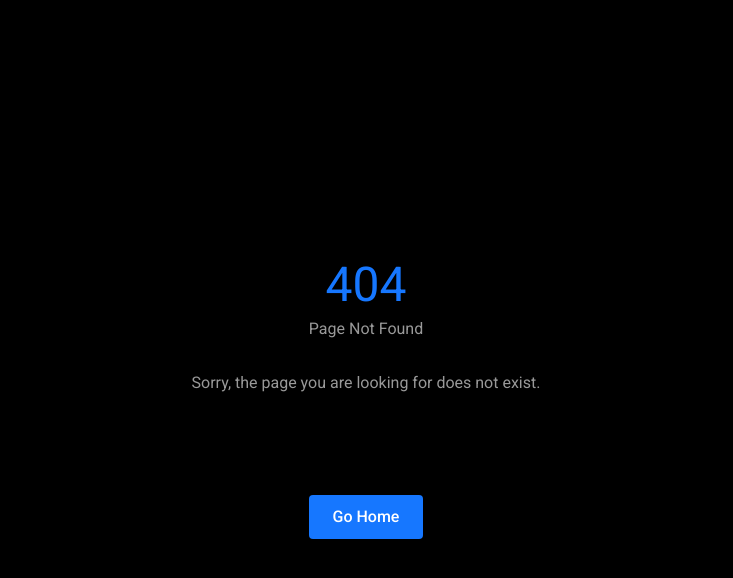
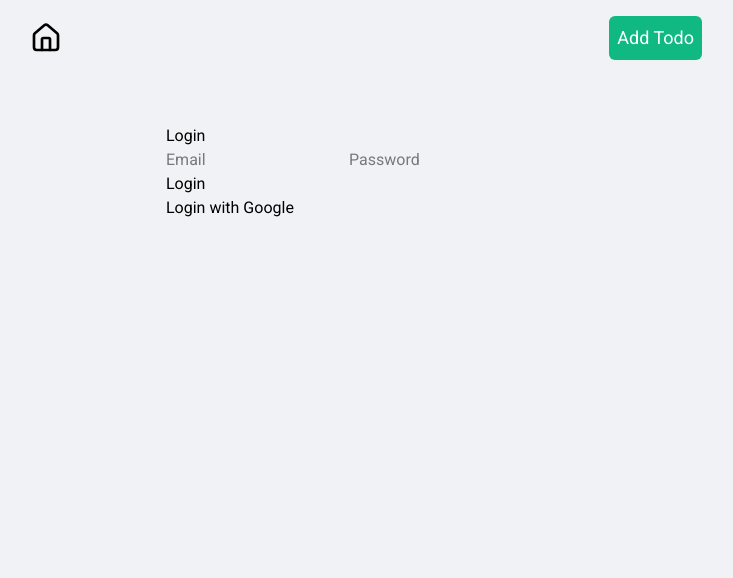
Before and after one commit to corneliusweb/todo-app-monorepo, a Next.js app in the folder next-ts/: page /login in a window 1280 px wide. Before the commit this address had no page. Shown: the top 578 px of the page, without its empty margins (274-1007 px from the left). Built offline with nearby package versions, Linux system fonts and the light colour scheme; no server answers.

Commit message:
feat(auth): implement signin/login auth

```diff
--- a/next-ts/app/layout.tsx
+++ b/next-ts/app/layout.tsx
@@ -3,6 +3,7 @@ import { Space_Grotesk, Roboto } from 'next/font/google';
 import './globals.css';
 import Header from '@/components/Header';
 import QueryProvider from '@/components/QueryProvider';
+import { AuthProvider } from '@/context/AuthContext';
 
 const geistSans = Space_Grotesk({
 	variable: '--font-geist-sans',
@@ -29,10 +30,12 @@ export default function RootLayout({
 			<body
 				className={`${geistSans.variable} ${geistMono.variable} antialiased`}
 			>
-				<QueryProvider>
-					<Header />
-					{children}
-				</QueryProvider>
+				<AuthProvider>
+					<QueryProvider>
+						<Header />
+						{children}
+					</QueryProvider>
+				</AuthProvider>
 			</body>
 		</html>
 	);
--- /dev/null
+++ b/next-ts/app/login/page.tsx
@@ -0,0 +1,53 @@
+'use client';
+import { useState } from 'react';
+import { signIn, signInWithGoogle } from '@/lib/authActions';
+
+export default function LoginPage() {
+	const [email, setEmail] = useState('');
+	const [password, setPassword] = useState('');
+	const [message, setMessage] = useState('');
+
+	const handleLogin = async (e: React.FormEvent) => {
+		e.preventDefault();
+		try {
+			await signIn(email, password);
+			setMessage('✅ Login successful!');
+		} catch (error: any) {
+			setMessage(`❌ ${error.message}`);
+		}
+	};
+
+	const handleGoogle = async () => {
+		try {
+			await signInWithGoogle();
+			setMessage('✅ Logged in with Google!');
+		} catch (error: any) {
+			setMessage(`❌ ${error.message}`);
+		}
+	};
+
+	return (
+		<div style={{ maxWidth: 400, margin: '3rem auto' }}>
+			<h2>Login</h2>
+			<form onSubmit={handleLogin}>
+				<input
+					value={email}
+					onChange={(e) => setEmail(e.target.value)}
+					placeholder='Email'
+					type='email'
+					required
+				/>
+				<input
+					value={password}
+					onChange={(e) => setPassword(e.target.value)}
+					placeholder='Password'
+					type='password'
+					required
+				/>
+				<button type='submit'>Login</button>
+			</form>
+			<button onClick={handleGoogle}>Login with Google</button>
+			<p>{message}</p>
+		</div>
+	);
+}
--- /dev/null
+++ b/next-ts/app/sign-up/page.tsx
@@ -0,0 +1,43 @@
+'use client';
+import { useState } from 'react';
+import { signUp } from '@/lib/authActions';
+
+export default function SignupPage() {
+	const [email, setEmail] = useState('');
+	const [password, setPassword] = useState('');
+	const [message, setMessage] = useState('');
+
+	const handleSignup = async (e: React.FormEvent) => {
+		e.preventDefault();
+		try {
+			await signUp(email, password);
+			setMessage('✅ Signup successful! You can now log in.');
+		} catch (error: any) {
+			setMessage(`❌ ${error.message}`);
+		}
+	};
+
+	return (
+		<div style={{ maxWidth: 400, margin: '3rem auto' }}>
+			<h2>Sign Up</h2>
+			<form onSubmit={handleSignup}>
+				<input
+					value={email}
+					onChange={(e) => setEmail(e.target.value)}
+					placeholder='Email'
+					type='email'
+					required
+				/>
+				<input
+					value={password}
+					onChange={(e) => setPassword(e.target.value)}
+					placeholder='Password'
+					type='password'
+					required
+				/>
+				<button type='submit'>Sign Up</button>
+			</form>
+			<p>{message}</p>
+		</div>
+	);
+}
--- /dev/null
+++ b/next-ts/context/AuthContext.tsx
@@ -0,0 +1,44 @@
+'use client';
+
+import { User, onAuthStateChanged, signOut } from 'firebase/auth';
+import { auth } from '@/lib/firebase-client';
+import { createContext, useContext, useEffect, useState } from 'react';
+
+interface AuthContextType {
+	user: User | null;
+	loading: boolean;
+	logout: () => Promise<void>;
+}
+
+const AuthContext = createContext<AuthContextType | undefined>(undefined);
+
+export const AuthProvider: React.FC<{ children: React.ReactNode }> = ({ children }) => {
+  const [user, setUser] = useState<User | null>(null);
+  const [loading, setLoading] = useState(true);
+
+  // listen for auth state changes
+  useEffect(() => {
+    const unsubscribe = onAuthStateChanged(auth, (firebaseUser) => {
+      setUser(firebaseUser);
+      setLoading(false);
+    });
+    return () => unsubscribe();
+  }, []);
+
+  // logout handler
+  const logout = async () => {
+    await signOut(auth);
+  };
+
+  return (
+    <AuthContext.Provider value={{ user, loading, logout }}>
+      {children}
+    </AuthContext.Provider>
+  );
+};
+
+export const useAuth = () => {
+	const context = useContext(AuthContext);
+	if (!context) throw new Error('useAuth must be used within an AuthProvider');
+	return context;
+};
--- /dev/null
+++ b/next-ts/lib/authActions.ts
@@ -0,0 +1,24 @@
+'use client';
+import { auth } from './firebase-client';
+import {
+	createUserWithEmailAndPassword,
+	signInWithEmailAndPassword,
+	signInWithPopup,
+	GoogleAuthProvider,
+} from 'firebase/auth';
+
+// Email + Password sign up
+export const signUp = async (email: string, password: string) => {
+	await createUserWithEmailAndPassword(auth, email, password);
+};
+
+// Email + Password sign in
+export const signIn = async (email: string, password: string) => {
+	await signInWithEmailAndPassword(auth, email, password);
+};
+
+// Google sign in
+const googleProvider = new GoogleAuthProvider();
+export const signInWithGoogle = async () => {
+	await signInWithPopup(auth, googleProvider);
+};
--- a/next-ts/lib/firebase-client.ts
+++ b/next-ts/lib/firebase-client.ts
@@ -1,11 +1,7 @@
-// Import the functions you need from the SDKs you need
-import { initializeApp } from 'firebase/app';
-import { getAnalytics } from 'firebase/analytics';
-// TODO: Add SDKs for Firebase products that you want to use
-// https://firebase.google.com/docs/web/setup#available-libraries
+// lib/firebase/clientApp.ts
+import { initializeApp, getApps, getApp } from 'firebase/app';
+import { getAuth } from 'firebase/auth';
 
-// Your web app's Firebase configuration
-// For Firebase JS SDK v7.20.0 and later, measurementId is optional
 const firebaseConfig = {
 	apiKey: 'AIzaSyAGCJ5fVu1pZtkwbJ3tK_qp8QV85bIiIUI',
 	authDomain: 'todo-app-auth-99c6b.firebaseapp.com',
@@ -16,6 +12,15 @@ const firebaseConfig = {
 	measurementId: 'G-W8NE2NCBVJ',
 };
 
-// Initialize Firebase
-const app = initializeApp(firebaseConfig);
-const analytics = getAnalytics(app);
+function createFirebaseApp() {
+	try {
+		return !getApps().length ? initializeApp(firebaseConfig) : getApp();
+	} catch (err) {
+		// if initialize fails, try to return existing app
+		return getApp();
+	}
+}
+
+const app = createFirebaseApp();
+export const auth = getAuth(app);
+export default app;
```
